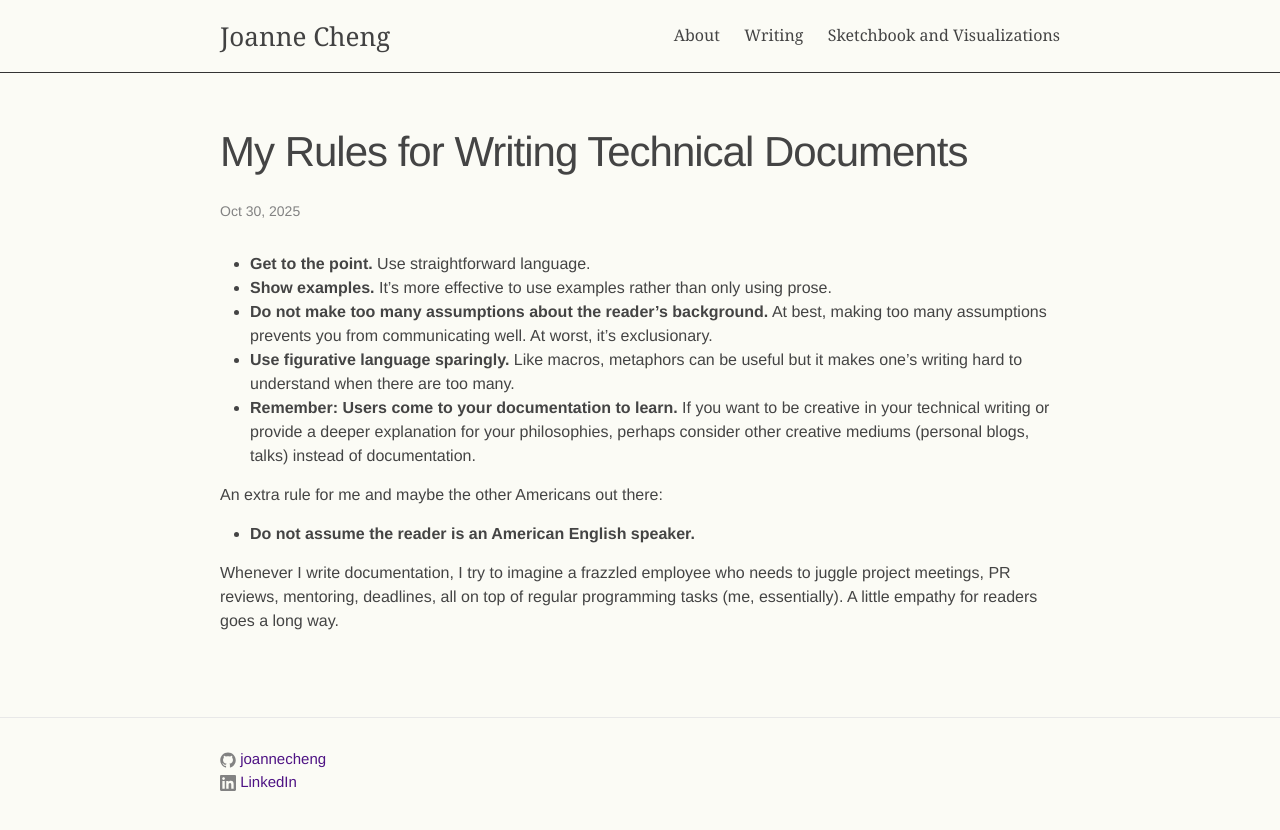
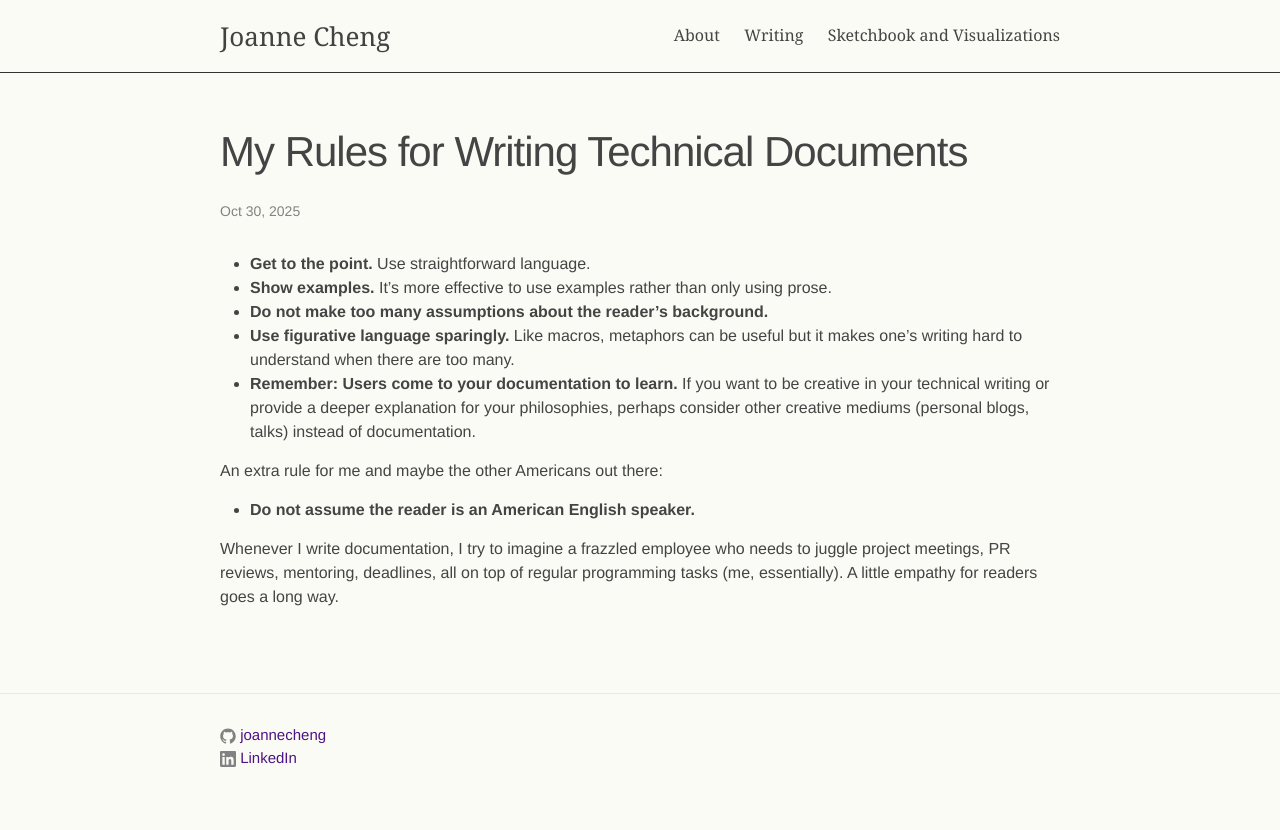
Before and after one commit to joannecheng/joannecheng.github.io, a Jekyll site: the page built from _posts/2025-10-28-a-rant-about-technical-documentation.markdown, in a window 1280 px wide. Shown: the top 830 px of the page. Built offline with Jekyll 4.4.1, drawn with Linux system fonts in a browser that asks for light colours; nearby versions of some CDN libraries; library files that are not in the unit come from our copies.

Commit message:
update point

```diff
--- a/_posts/2025-10-28-a-rant-about-technical-documentation.markdown
+++ b/_posts/2025-10-28-a-rant-about-technical-documentation.markdown
@@ -8,8 +8,6 @@ tags: programming
 * **Get to the point.** Use straightforward language.
 * **Show examples.** It's more effective to use examples rather than only using prose.
 * **Do not make too many assumptions about the reader's background.**
-At best, making too many assumptions prevents you from communicating well.
-At worst, it's exclusionary.
 * **Use figurative language sparingly.**
 Like macros, metaphors can be useful but it makes one's writing hard to understand when there are too many.
 * **Remember: Users come to your documentation to learn.**
```
